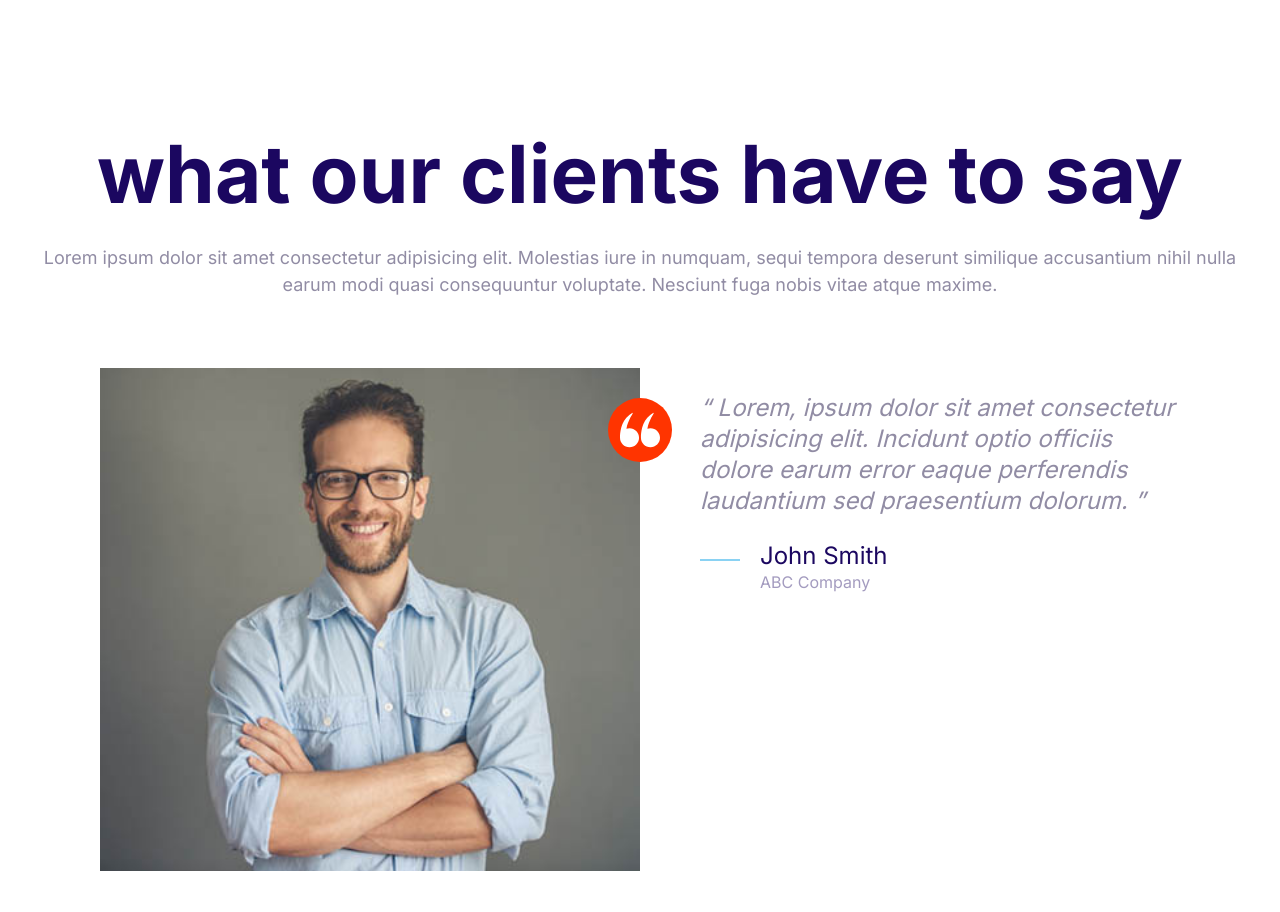
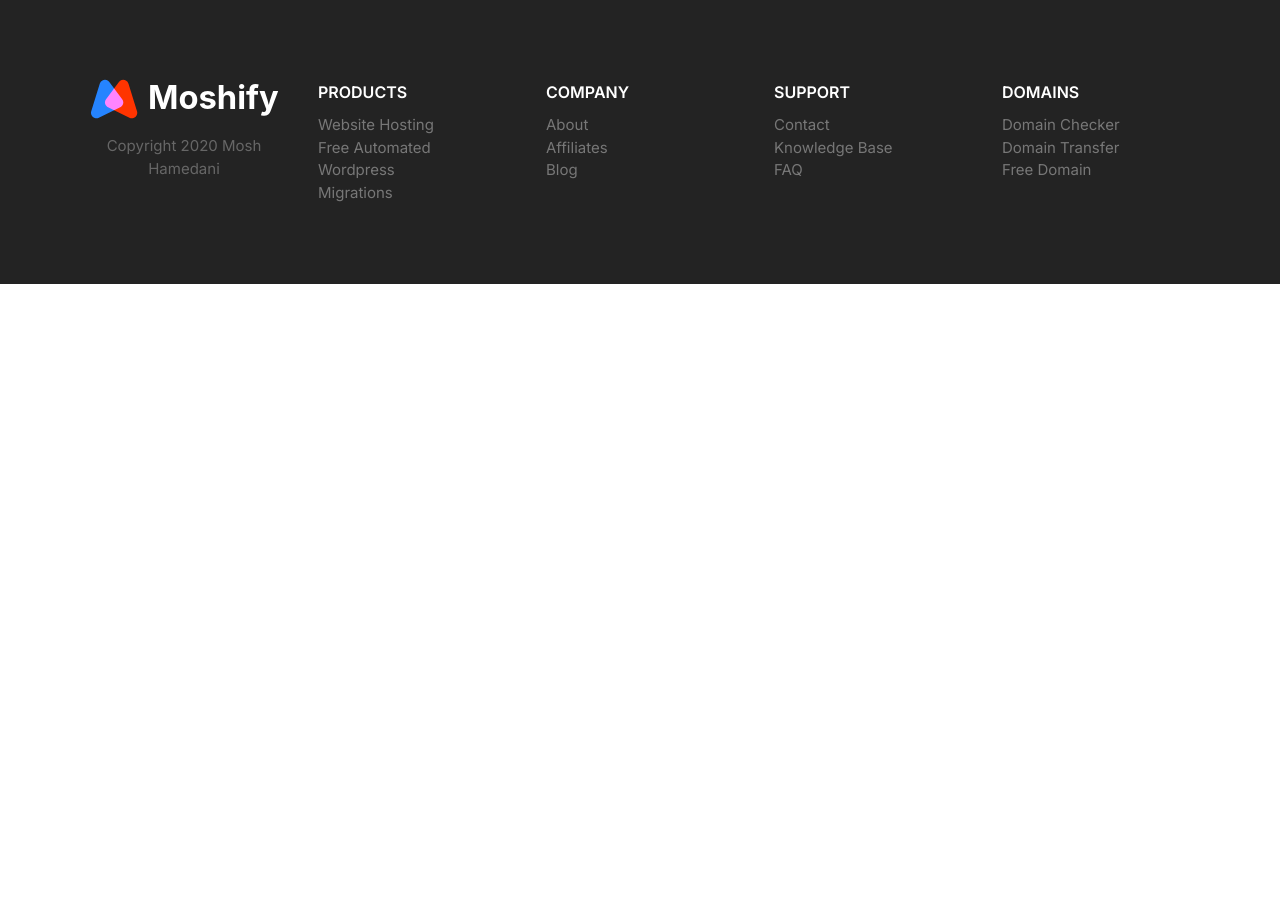
Before and after one commit to Aziz-4980/Azizify, a plain HTML site: page index.html in a window 1280 px wide. After the commit the page ends 800 px from the top, so only its background shows below. Drawn offline with Linux system fonts and the light colour scheme.

Commit message:
footer block component added

```diff
--- a/css/styles.css
+++ b/css/styles.css
@@ -11,6 +11,8 @@
 *, *::after, *::before {
 
   box-sizing: border-box;
+  padding: 0;
+  margin: 0;
 }
 
 html {
@@ -815,10 +817,97 @@ color: white;
     justify-self: end;
   }
 
-
-
   .block-showcase__image > img {
     width: auto;
     max-width: 700px;
   }
 }
+
+/* footer block component */
+
+.footer {
+  background: #232323;
+}
+
+.footer a {
+  color: #777;
+  transition: color 0.3s;
+}
+
+.footer a:hover {
+  color: #fff;
+}
+
+.footer__section {
+  padding: 2rem;
+  border-bottom: 1px solid #393939;
+}
+
+.footer__section .list {
+  margin: 0;
+}
+
+.footer__heading {
+  text-transform: uppercase;
+  font-weight: 600;
+
+}
+
+.footer__brand {
+  margin-top: 5rem;
+  text-align: center;
+}
+
+.footer__brand img {
+  /* TODO: Consider refactoring this and applying it to
+  all images. */
+  width: 100%;
+  max-width: 230px;
+}
+
+.footer__copyright {
+  font-size: 2.1rem;
+  color: #fff;
+  opacity: 0.3;
+}
+
+@media screen and (min-width: 768px) {
+  .footer {
+    font-size: 1.5rem;
+  }
+  .footer__sections {
+    grid-template-columns: repeat(auto-fit, minmax(10rem, 1fr));
+  }
+
+  .footer .collapsible__chevron {
+    display: none;
+  }
+
+  .footer .collapsible__content {
+    opacity: 1;
+    max-height: 100%;
+  }
+
+  .footer__brand {
+    order: -1;
+    margin-top: 1rem;
+  }
+
+  .footer__copyright {
+    font-size: 1.5rem;
+  }
+
+  .footer__section {
+    border: 0;
+  }
+
+  .footer__heading {
+    font-size: 1.6rem;
+  }
+
+  .list .list__item{
+
+   padding: 0;
+  }
+
+}
--- a/index.html
+++ b/index.html
@@ -14,54 +14,74 @@
     <link rel="stylesheet" href="css/styles.css" />
   </head>
   <body>
-    <section class="block">
-      <header class="block__header">
-        <h1>what our clients have to say</h1>
-        <p>
-          Lorem ipsum dolor sit amet consectetur adipisicing elit. Molestias
-          iure in numquam, sequi tempora deserunt similique accusantium nihil
-          nulla earum modi quasi consequuntur voluptate. Nesciunt fuga nobis
-          vitae atque maxime.
-        </p>
+    <footer class="block block--dark footer">
+      <div class="container grid footer__sections">
+        <section class="collapsible collapsible--expanded footer__section">
+          <header class="collapsible__header">
+            <h2 class="collapsible__heading footer__heading">Products</h2>
+            <svg class="icon icon--white collapsible__chevron">
+              <use xlink:href="images/sprite.svg#chevron"></use>
+            </svg>
           </header>
-      <div class="container">
-        <div class="card testimonial">
-          <div class="grid grid--1x2">
-            <div class="testimonial__image">
-              <img
-                src="images/testimonial.jpg"
-                alt="A happy, smiling customer"
-              />
-              <span class="icon-container icon-container--accent">
-                <svg class="icon icon--white icon--small">
-                  <use xlink:href="images/sprite.svg#quotes"></use>
+          <div class="collapsible__content">
+            <ul class="list">
+              <li><a href="#">Website Hosting</a></li>
+              <li><a href="#">Free Automated Wordpress</a></li>
+              <li><a href="#">Migrations</a></li>
+            </ul>
+          </div>
+        </section>
+        <section class="collapsible footer__section">
+          <header class="collapsible__header">
+            <h2 class="collapsible__heading footer__heading">Company</h2>
+            <svg class="icon icon--white collapsible__chevron">
+              <use xlink:href="images/sprite.svg#chevron"></use>
             </svg>
-              </span>
+          </header>
+          <div class="collapsible__content">
+            <ul class="list">
+              <li><a href="#">About</a></li>
+              <li><a href="#">Affiliates</a></li>
+              <li><a href="#">Blog</a></li>
+            </ul>
           </div>
-            <blockquote class="quote">
-              <p class="quote__text">
-                Lorem, ipsum dolor sit amet consectetur adipisicing elit.
-                Incidunt optio officiis dolore earum error eaque perferendis
-                laudantium sed praesentium dolorum.
-              </p>
-              <footer>
-                <div class="media">
-                  <div class="media__image">
-                    <svg class="icon icon--primary quote__line">
-                      <use xlink:href="images/sprite.svg#line"></use>
+        </section>
+        <section class="collapsible footer__section">
+          <header class="collapsible__header">
+            <h2 class="collapsible__heading footer__heading">Support</h2>
+            <svg class="icon icon--white collapsible__chevron">
+              <use xlink:href="images/sprite.svg#chevron"></use>
             </svg>
+          </header>
+          <div class="collapsible__content">
+            <ul class="list">
+              <li><a href="#">Contact</a></li>
+              <li><a href="#">Knowledge Base</a></li>
+              <li><a href="#">FAQ</a></li>
+            </ul>
           </div>
-                  <div class="media__body">
-                    <h3 class="media__title quote__author">John Smith</h3>
-                    <p class="quote__organization">ABC Company</p>
+        </section>
+        <section class="collapsible footer__section">
+          <header class="collapsible__header">
+            <h2 class="collapsible__heading footer__heading">Domains</h2>
+            <svg class="icon icon--white collapsible__chevron">
+              <use xlink:href="images/sprite.svg#chevron"></use>
+            </svg>
+          </header>
+          <div class="collapsible__content">
+            <ul class="list">
+              <li><a href="#">Domain Checker</a></li>
+              <li><a href="#">Domain Transfer</a></li>
+              <li><a href="#">Free Domain</a></li>
+            </ul>
           </div>
+        </section>
+        <section class="footer__brand">
+          <img src="images/logo.svg" alt="" />
+          <p class="footer__copyright">Copyright 2020 Mosh Hamedani</p>
+        </section>
       </div>
     </footer>
-            </blockquote>
-          </div>
-        </div>
-      </div>
-    </section>
 
     <script src="js/main.js"></script>
   </body>
```
Also changed, not shown: components/footerBlock.html (added, +68 -0 lines), 1 other file. Lines whose indentation alone changed are shown as unchanged.
